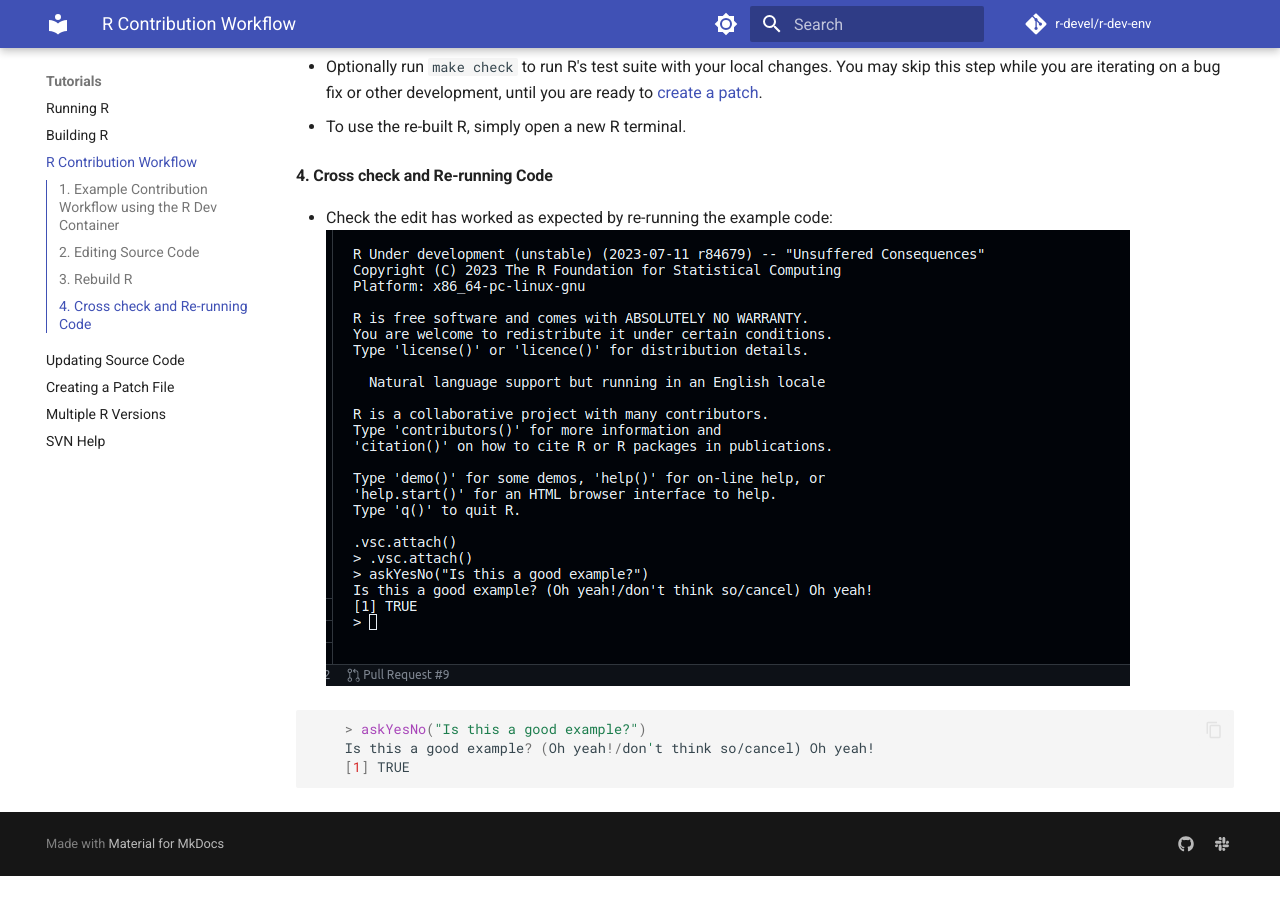
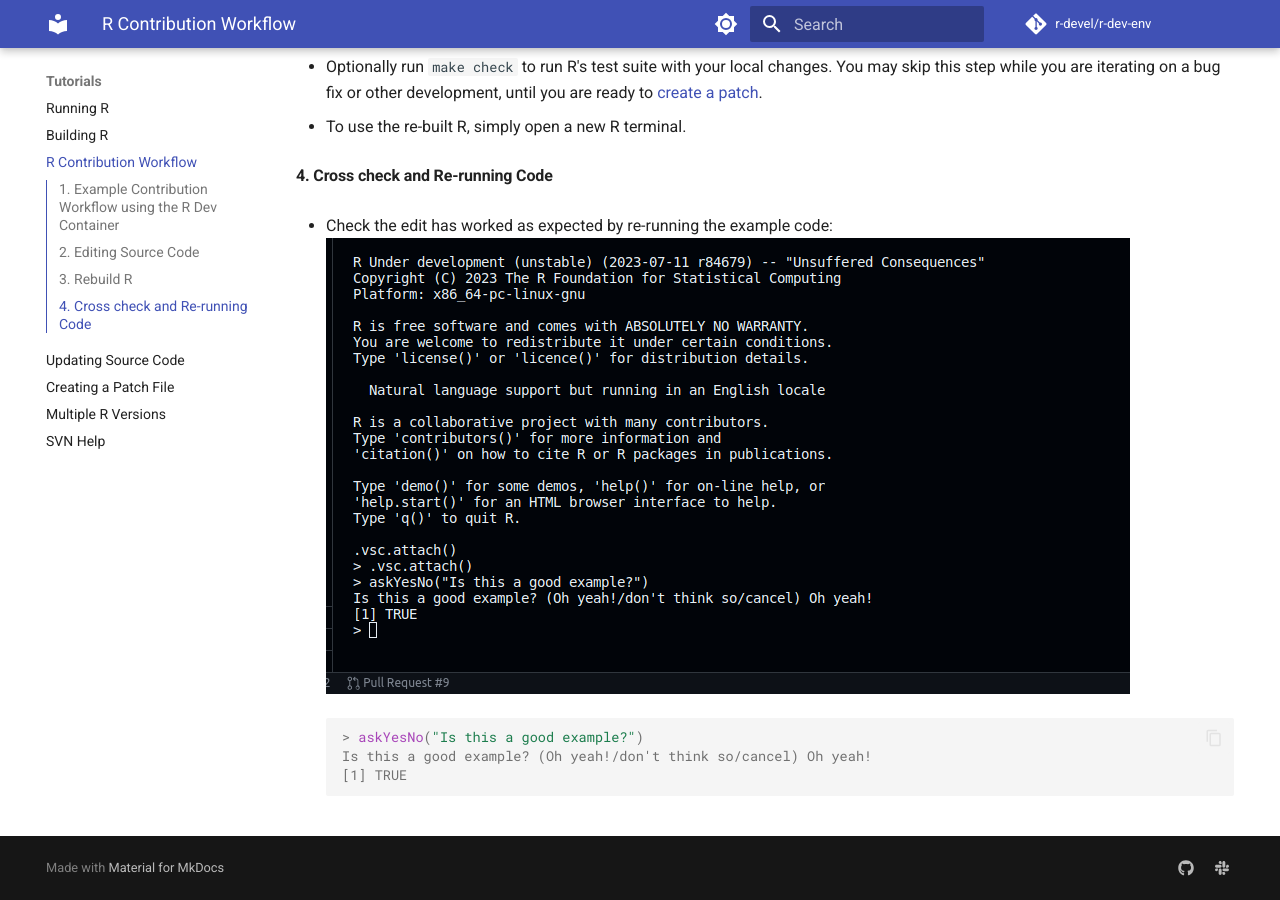
Before and after one commit to r-devel/r-dev-env, an MkDocs documentation site: the page built from docs/tutorials/contribution_workflow.md, in a window 1280 px wide and 900 px high, scrolled down 3930 px. Built offline with MkDocs 1.6.1 and Material for MkDocs 9.7.7, drawn with Linux system fonts in a browser that asks for light colours; comment, search, counter and statistics services are not loaded; before the commit the page ends 4806 px from its top, so only the background shows below that.

Commit message:
switch to RConsole fences for 2nd askYesNo example

````diff
--- a/docs/tutorials/contribution_workflow.md
+++ b/docs/tutorials/contribution_workflow.md
@@ -74,8 +74,8 @@ make
 - Check the edit has worked as expected by re-running the example code: ![alt
 text](../assets/rdev23.png)
 
-```R
+    ```Rconsole
     > askYesNo("Is this a good example?")
     Is this a good example? (Oh yeah!/don't think so/cancel) Oh yeah!
     [1] TRUE
-```
+    ```
````
